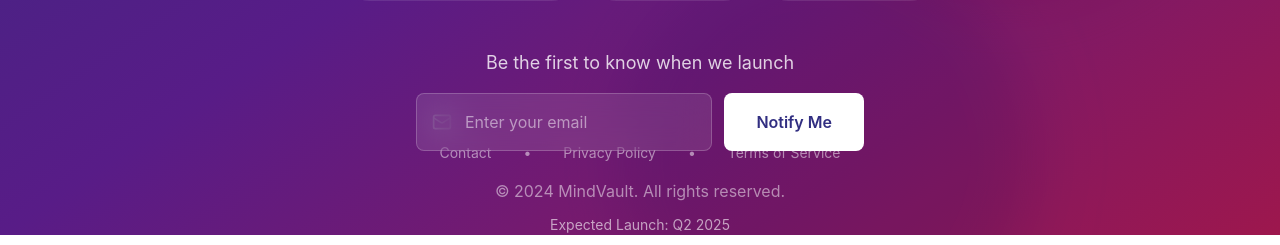
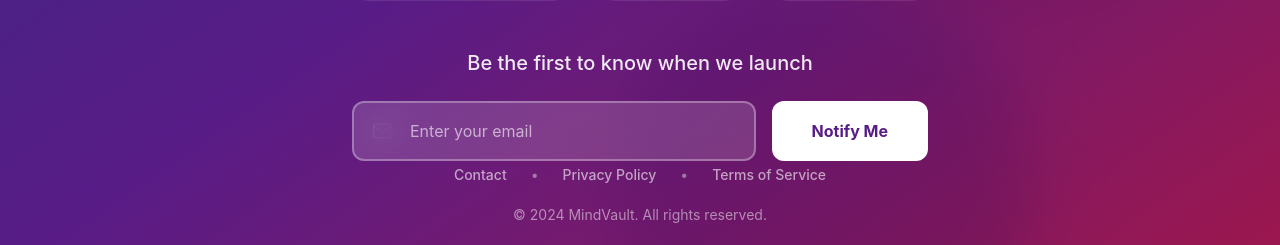
Before and after one commit to YSA8020/MindVaultW, a Next.js app: page / in a window 1280 px wide. Shown: the part 627-872 px from the top of the page. Built offline with nearby package versions, Linux system fonts and the light colour scheme; no server answers.

Commit message:
Polish landing page: improve email form, footer, and overall styling

```diff
--- a/src/pages/index.tsx
+++ b/src/pages/index.tsx
@@ -168,48 +168,58 @@ const Home: NextPage = () => {
 
           {/* Email Signup */}
           <motion.div
-            className="max-w-md mx-auto"
+            className="max-w-xl mx-auto"
             initial={{ opacity: 0, y: 20 }}
             animate={{ opacity: 1, y: 0 }}
             transition={{ duration: 0.8, delay: 1.2 }}
           >
             {!isSubscribed ? (
               <>
-                <p className="text-white/80 mb-4 text-lg">
+                <p className="text-white/90 mb-6 text-xl font-medium">
                   Be the first to know when we launch
                 </p>
-                <form onSubmit={handleSubmit} className="flex flex-col sm:flex-row gap-3">
+                <form onSubmit={handleSubmit} className="flex flex-col sm:flex-row gap-4">
                   <div className="flex-1 relative">
-                    <Mail className="absolute left-4 top-1/2 transform -translate-y-1/2 h-5 w-5 text-gray-400" />
+                    <Mail className="absolute left-5 top-1/2 transform -translate-y-1/2 h-5 w-5 text-white/40" />
                     <input
                       type="email"
                       value={email}
                       onChange={(e) => setEmail(e.target.value)}
                       placeholder="Enter your email"
                       required
-                      className="w-full pl-12 pr-4 py-4 rounded-lg bg-white/10 backdrop-blur-lg border border-white/20 text-white placeholder-white/50 focus:outline-none focus:ring-2 focus:ring-white/50"
+                      className="w-full pl-14 pr-5 py-4 rounded-xl bg-white/15 backdrop-blur-lg border-2 border-white/30 text-white placeholder-white/60 focus:outline-none focus:ring-2 focus:ring-white/60 focus:border-white/50 transition-all text-base"
                     />
                   </div>
                   <button
                     type="submit"
                     disabled={isLoading}
-                    className="px-8 py-4 bg-white text-indigo-900 font-semibold rounded-lg hover:bg-gray-100 transition-all transform hover:scale-105 disabled:opacity-50 disabled:cursor-not-allowed disabled:transform-none"
+                    className="px-10 py-4 bg-white text-purple-900 font-bold rounded-xl hover:bg-white/95 hover:shadow-2xl transition-all transform hover:scale-105 active:scale-95 disabled:opacity-50 disabled:cursor-not-allowed disabled:transform-none whitespace-nowrap text-base"
                   >
-                    {isLoading ? 'Joining...' : 'Notify Me'}
+                    {isLoading ? (
+                      <span className="flex items-center gap-2">
+                        <svg className="animate-spin h-5 w-5" viewBox="0 0 24 24">
+                          <circle className="opacity-25" cx="12" cy="12" r="10" stroke="currentColor" strokeWidth="4" fill="none"/>
+                          <path className="opacity-75" fill="currentColor" d="M4 12a8 8 0 018-8V0C5.373 0 0 5.373 0 12h4zm2 5.291A7.962 7.962 0 014 12H0c0 3.042 1.135 5.824 3 7.938l3-2.647z"/>
+                        </svg>
+                        Joining...
+                      </span>
+                    ) : 'Notify Me'}
                   </button>
                 </form>
               </>
             ) : (
               <motion.div
-                className="bg-white/10 backdrop-blur-lg p-6 rounded-lg"
+                className="bg-white/15 backdrop-blur-lg p-8 rounded-2xl border-2 border-white/30 shadow-2xl"
                 initial={{ opacity: 0, scale: 0.8 }}
                 animate={{ opacity: 1, scale: 1 }}
               >
-                <div className="flex items-center justify-center space-x-2 text-white">
-                  <Check className="h-6 w-6 text-green-400" />
-                  <span className="text-lg font-semibold">Thank you for subscribing!</span>
+                <div className="flex items-center justify-center space-x-3 text-white">
+                  <div className="bg-green-400 rounded-full p-1">
+                    <Check className="h-6 w-6 text-white" />
+                  </div>
+                  <span className="text-xl font-bold">Thank you for subscribing!</span>
                 </div>
-                <p className="text-white/70 mt-2">
+                <p className="text-white/80 mt-3 text-center text-base">
                   We'll notify you when MindVault launches.
                 </p>
               </motion.div>
@@ -218,12 +228,12 @@ const Home: NextPage = () => {
 
           {/* Launch Timeline */}
           <motion.div
-            className="mt-16 text-white/60"
+            className="mt-20 text-white/70"
             initial={{ opacity: 0 }}
             animate={{ opacity: 1 }}
             transition={{ duration: 0.8, delay: 1.4 }}
           >
-            <p className="text-sm">Expected Launch: Q2 2025</p>
+            <p className="text-base font-medium tracking-wide">Expected Launch: Q2 2025</p>
           </motion.div>
 
         </div>
@@ -231,25 +241,34 @@ const Home: NextPage = () => {
 
       {/* Footer */}
       <motion.footer
-        className="absolute bottom-0 w-full py-8 text-center text-white/50"
+        className="absolute bottom-0 w-full py-10 text-center text-white/60"
         initial={{ opacity: 0 }}
         animate={{ opacity: 1 }}
         transition={{ duration: 0.8, delay: 1.6 }}
       >
-        <div className="flex items-center justify-center space-x-8 text-sm">
-          <a href="mailto:hello@mindvault.fit" className="hover:text-white/80 transition-colors">
+        <div className="flex flex-wrap items-center justify-center gap-x-6 gap-y-2 text-sm mb-5 px-4">
+          <a
+            href="mailto:hello@mindvault.fit"
+            className="hover:text-white/90 transition-colors duration-200 font-medium"
+          >
             Contact
           </a>
-          <span>•</span>
-          <a href="#" className="hover:text-white/80 transition-colors">
+          <span className="hidden sm:inline text-white/40">•</span>
+          <a
+            href="#"
+            className="hover:text-white/90 transition-colors duration-200 font-medium"
+          >
             Privacy Policy
           </a>
-          <span>•</span>
-          <a href="#" className="hover:text-white/80 transition-colors">
+          <span className="hidden sm:inline text-white/40">•</span>
+          <a
+            href="#"
+            className="hover:text-white/90 transition-colors duration-200 font-medium"
+          >
             Terms of Service
           </a>
         </div>
-        <p className="mt-4">&copy; 2024 MindVault. All rights reserved.</p>
+        <p className="text-sm text-white/50">&copy; 2024 MindVault. All rights reserved.</p>
       </motion.footer>
     </div>
   )
```
